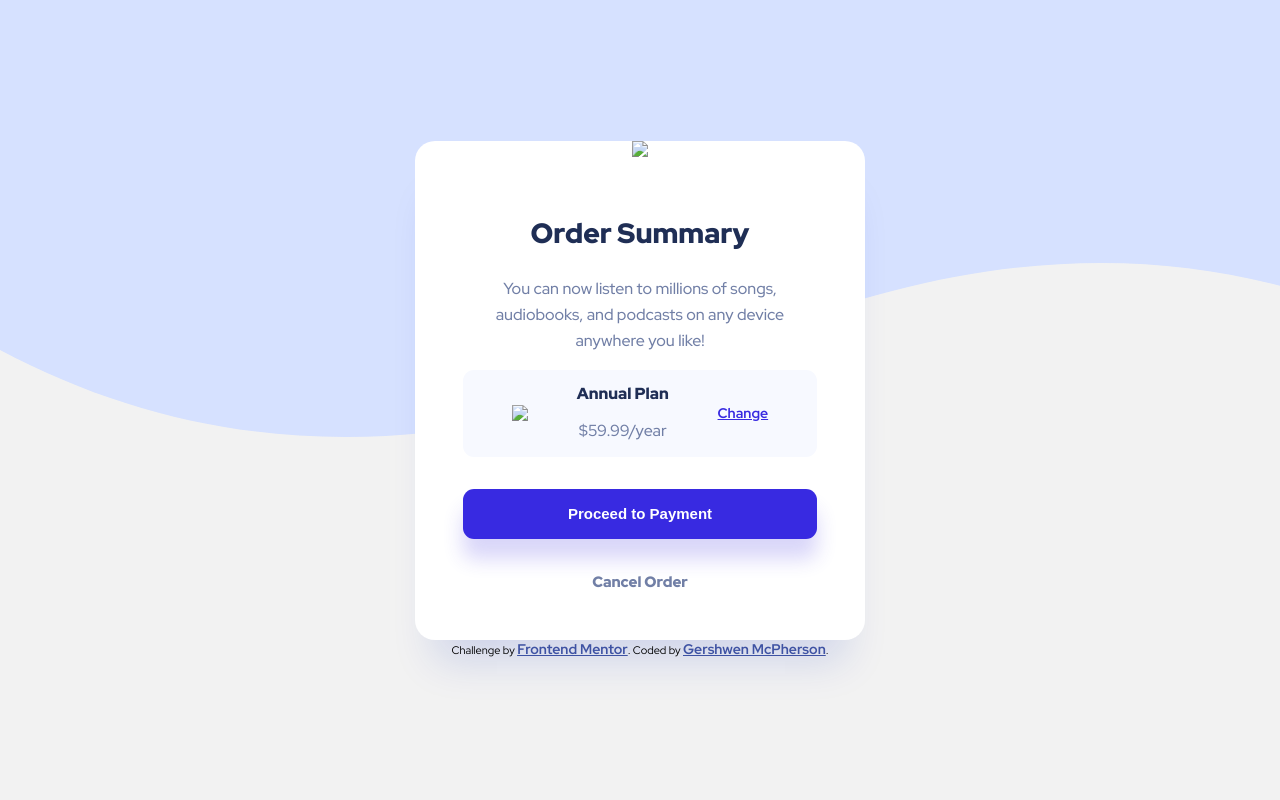
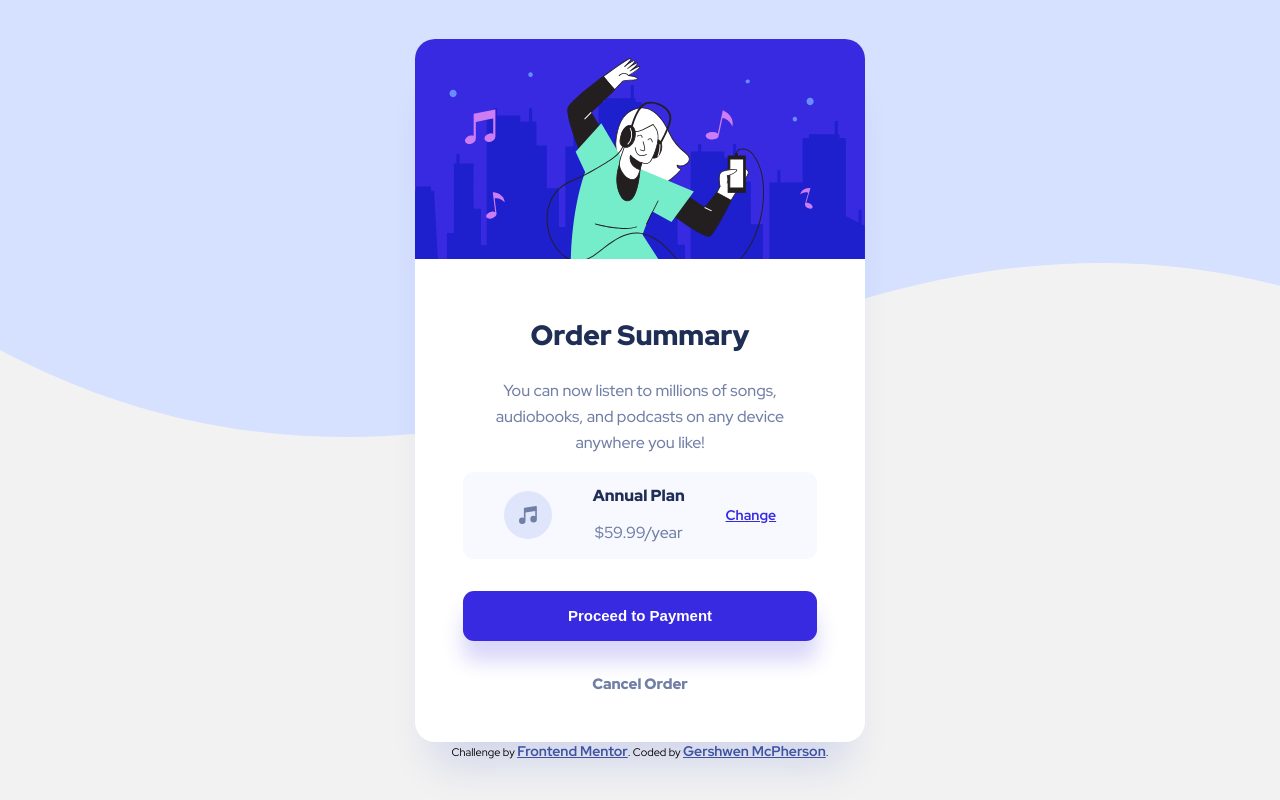
Before and after one commit to Gershwen/Order-summary-project-1, a plain HTML site: page index.html in a window 1280 px wide. Drawn offline with Linux system fonts and the light colour scheme; files whose address does not match are found by name.

Commit message:
Update index.html

```diff
--- a/index.html
+++ b/index.html
@@ -20,14 +20,14 @@
 <body>
 <main>
   <header>
-    <img src="images/illustration-hero.svg" />
+    <img src="illustration-hero.svg" />
   </header>
   <section>
     <h1>order summary</h1>
     <p>You can now listen to millions of songs, audiobooks, and podcasts on any
   device anywhere you like!</p>
 <div class="container">
-  <img src="images/icon-music.svg" />
+  <img src="icon-music.svg" />
   <div>
   <h2>annual plan</h2>
   <h3>$59.99/year</h3>
```
